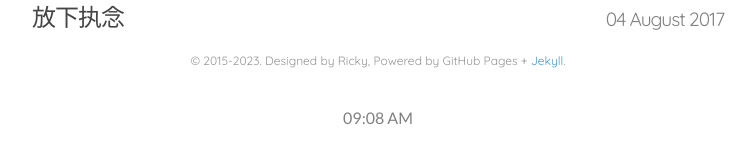
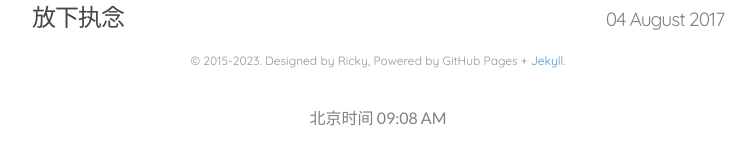
Before and after one commit to Rickylamn/Rickylamn.github.io, a Jekyll site: the page built from index.html, in a window 1280 px wide. Shown: the part 558-723 px from the top of the page, without its empty margins (262-1017 px from the left). Built offline with Jekyll 4.4.1, drawn with Linux system fonts in a browser that asks for light colours; nearby versions of some CDN libraries.

Commit message:
Update index.html

```diff
--- a/index.html
+++ b/index.html
@@ -23,13 +23,16 @@ layout: main
   </div>
 
   <!-- 时钟 -->
-  <div id="clock" style="color: gray; text-align: center;"></div>
+  <div style="text-align: center;">
+    <span style="color: gray;">北京时间</span>
+    <span id="clock" style="color: gray;"></span>
+  </div>
   <script>
     function updateClock() {
       var now = new Date();
       var clock = document.getElementById("clock");
       clock.innerHTML = now.toLocaleTimeString([], { hour: '2-digit', minute: '2-digit' });
-      setTimeout(updateClock, 5000); // 每秒钟更新一次
+      setTimeout(updateClock, 2500); // 每秒钟更新一次
     }
     updateClock();
   </script>
```
